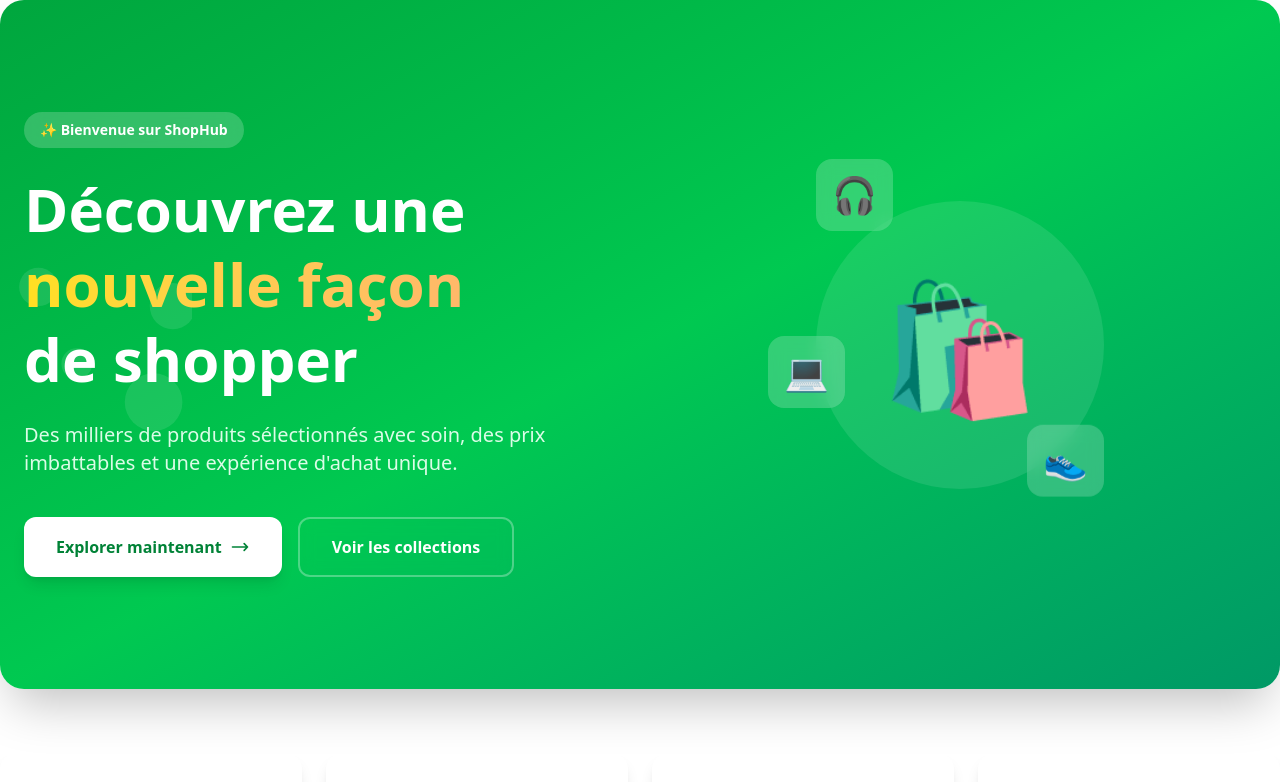
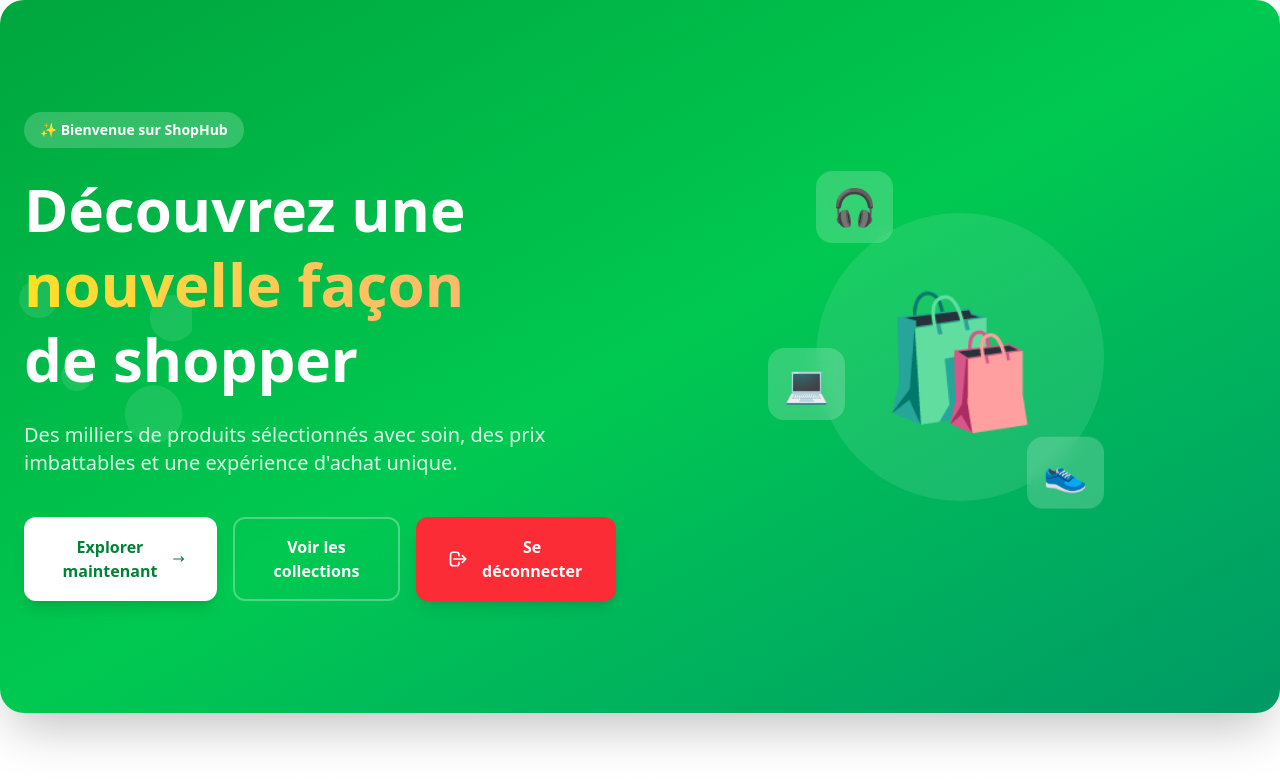
Before and after one commit to mamihery-rbz/m1p13mean-Mamihery-Mialy-frontend, an Angular app: page /home-page-shopper in a window 1280 px wide. Shown: the top 782 px of the page. Built offline with nearby package versions, Linux system fonts and the light colour scheme.

Commit message:
Ajout des utilisateurs par defaut dans les formulaires

```diff
--- a/src/app/pages/shop/login-shop/login-shop.component.ts
+++ b/src/app/pages/shop/login-shop/login-shop.component.ts
@@ -12,8 +12,8 @@ import { FormsModule } from '@angular/forms';
   styleUrl: './login-shop.component.css'
 })
 export class LoginShopComponent {
-  name: string = '';
-  password: string = '';
+  name: string = 'Mimi';
+  password: string = '1234';
   role: string = 'SHOP';
   errorMessage: string = '';
 
--- a/src/app/pages/shopper/home/home-page/home-page.component.html
+++ b/src/app/pages/shopper/home/home-page/home-page.component.html
@@ -38,6 +38,15 @@
           </button>
           <button class="border-2 border-white/30 text-white px-8 py-4 rounded-xl font-bold hover:bg-white/10 backdrop-blur-sm transition-all duration-300">
             Voir les collections
+          </button>
+          <button
+            (click)="logout()"
+            class="flex items-center gap-3 px-8 py-4 bg-red-500 hover:bg-red-600 text-white rounded-xl font-bold transition-all duration-300 shadow-lg hover:shadow-xl transform hover:-translate-y-1"
+          >
+            <svg class="h-6 w-6" fill="none" stroke="currentColor" viewBox="0 0 24 24">
+              <path stroke-linecap="round" stroke-linejoin="round" stroke-width="2" d="M17 16l4-4m0 0l-4-4m4 4H7m6 4v1a3 3 0 01-3 3H6a3 3 0 01-3-3V7a3 3 0 013-3h4a3 3 0 013 3v1" />
+            </svg>
+            <span>Se déconnecter</span>
           </button>
         </div>
       </div>
--- a/src/app/pages/shopper/home/home-page/home-page.component.ts
+++ b/src/app/pages/shopper/home/home-page/home-page.component.ts
@@ -1,6 +1,7 @@
 import { Component } from '@angular/core';
 import { CommonModule } from '@angular/common';
 import { Router } from '@angular/router';
+import { AuthService } from '../../../../services/auth/auth.service';
 
 interface Product {
   id: number;
@@ -22,7 +23,9 @@ interface Product {
 })
 export class HomePageComponent {
 
-  constructor(private router: Router) {}
+  constructor(
+    private authService: AuthService,
+    private router: Router) {}
 
   addToCart(product: Product) {
     console.log('Produit ajouté au panier:', product);
@@ -35,4 +38,9 @@ export class HomePageComponent {
     if (!product.originalPrice) return 0;
     return Math.round(((product.originalPrice - product.price) / product.originalPrice) * 100);
   }
+
+  logout() {
+    this.authService.logout();
+    this.router.navigate(['/login-shopper']);
+  }
 }
--- a/src/app/pages/shopper/login-shopper/login-shopper.component.ts
+++ b/src/app/pages/shopper/login-shopper/login-shopper.component.ts
@@ -12,8 +12,8 @@ import { FormsModule } from '@angular/forms';
   styleUrl: './login-shopper.component.css'
 })
 export class LoginShopperComponent {
-  name: string = '';
-  password: string = '';
+  name: string = 'toto';
+  password: string = '1234';
   role: string = 'USER';
   errorMessage: string = '';
 
--- a/src/app/pages/shopper/products-page/components/card-modal/card-modal.component.html
+++ b/src/app/pages/shopper/products-page/components/card-modal/card-modal.component.html
@@ -100,7 +100,7 @@
 
                 <!-- Prix total et suppression -->
                 <div class="text-right min-w-[100px]">
-                  <p class="font-bold text-indigo-600">{{ item.price * item.quantity }}</p>
+                  <p class="font-bold text-indigo-600">{{ item.price * item.quantity }} Ar</p>
                   <button
                     (click)="removeItem(item)"
                     class="text-xs text-red-600 hover:text-red-700 mt-1 flex items-center justify-end gap-1"
@@ -131,7 +131,7 @@
         <!-- Total -->
         <div class="flex justify-between items-center mb-4">
           <span class="text-lg font-medium text-gray-700">Total</span>
-          <span class="text-2xl font-bold text-indigo-600">{{ cartService.totalPriceFormatted() }}</span>
+          <span class="text-2xl font-bold text-indigo-600">{{ cartService.totalPriceFormatted() }} Ar</span>
         </div>
 
         <!-- Actions -->
--- a/src/app/services/cart-service/cart-service.service.ts
+++ b/src/app/services/cart-service/cart-service.service.ts
@@ -32,7 +32,7 @@ export class CartService {
   public items = this.cartItems.asReadonly();
   public itemCount = computed(() => this.cartItems().reduce((sum, item) => sum + item.quantity, 0));
   public totalPrice = computed(() => this.cartItems().reduce((sum, item) => sum + (item.price * item.quantity), 0));
-  public totalPriceFormatted = computed(() => this.formatPrice(this.totalPrice()));
+  public totalPriceFormatted = computed(() => this.totalPrice());
   public shopId = computed(() => this.cartItems().length > 0 ? this.cartItems()[0].shopId : null);
   public shopName = computed(() => this.cartItems().length > 0 ? this.cartItems()[0].shopName : null);
   public hasItems = computed(() => this.cartItems().length > 0);
```
